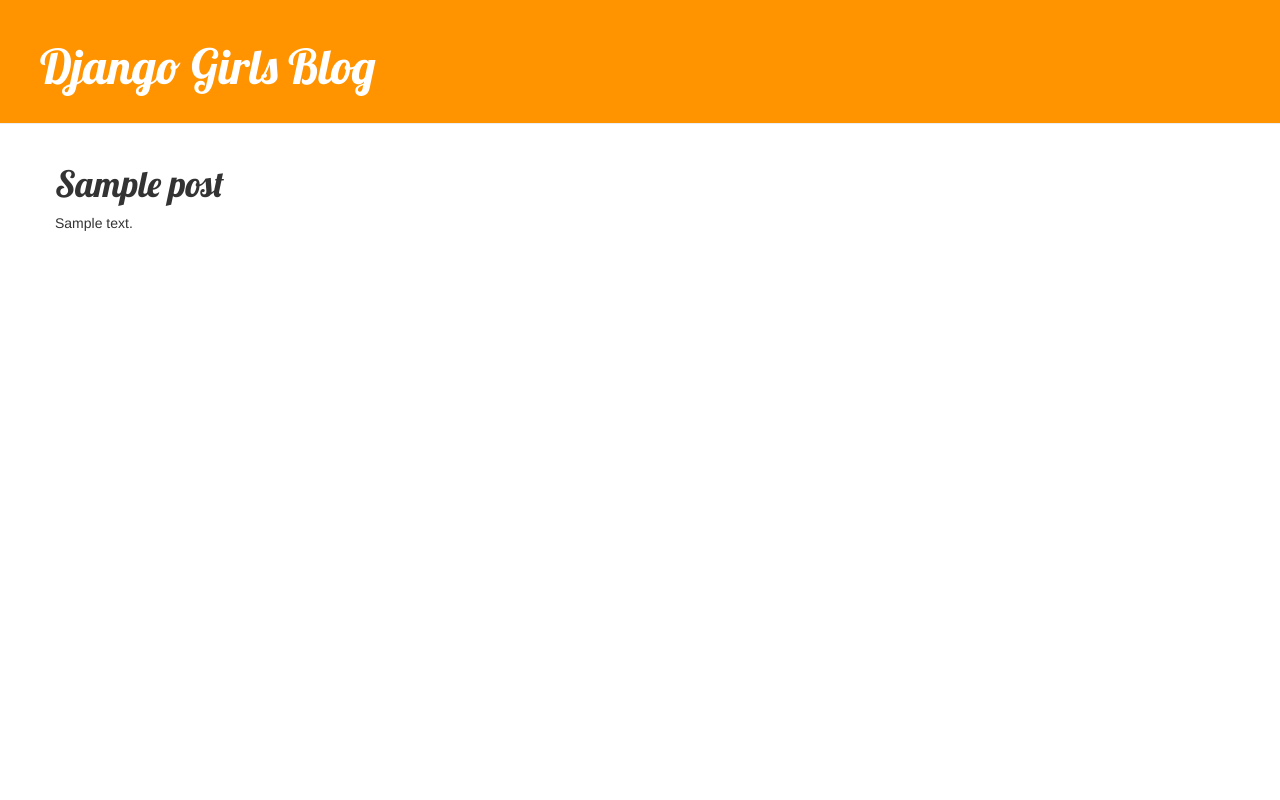
After one commit to jaeeun37/my-first-blog, a Django app: page /post/1/ in a window 1280 px wide. The commit adds this page. Run offline with Django 3.2, Linux system fonts and the light colour scheme; tables that the repository leaves empty hold one stand-in row (values such as "Sample post"); some libraries are stand-ins or nearby versions.

Commit message:
Added view and template for detaild blog post as well as CSS for the site.

```diff
--- /dev/null
+++ b/blog/static/css/blog.css
@@ -0,0 +1,55 @@
+h1 a {
+    color: #FCA205;
+    font-family: 'Lobster';
+
+}
+body {
+    padding-left: 0px;
+}
+
+.page-header {
+    background-color: #ff9400;
+    margin-top: 0;
+    padding: 20px 20px 20px 40px;
+}
+
+.page-header h1, .page-header h1 a, .page-header h1 a:visited, .page-header h1 a:active {
+    color: #ffffff;
+    font-size: 36pt;
+    text-decoration: none;
+}
+
+.content {
+    margin-left: 40px;
+}
+
+h1, h2, h3, h4 {
+    font-family: 'Lobster', cursive;
+}
+
+.date {
+    color: #828282;
+}
+
+.save {
+    float: right;
+}
+
+.post-form textarea, .post-form input {
+    width: 100%;
+}
+
+.top-menu, .top-menu:hover, .top-menu:visited {
+    color: #ffffff;
+    float: right;
+    font-size: 26pt;
+    margin-right: 20px;
+}
+
+.post {
+    margin-bottom: 70px;
+}
+
+.post h1 a, .post h1 a:visited {
+    color: #000000;
+}
--- /dev/null
+++ b/blog/templates/blog/base.html
@@ -0,0 +1,24 @@
+{% load static %}
+<html>
+    <head>
+      <div class="page-header">
+    <h1><a href="/">Django Girls Blog</a></h1>
+</div>
+        <link href="//fonts.googleapis.com/css?family=Lobster&subset=latin,latin-ext" rel="stylesheet" type="text/css">
+        <title>Django Girls blog</title>
+        <link rel="stylesheet" href="//maxcdn.bootstrapcdn.com/bootstrap/3.2.0/css/bootstrap.min.css">
+        <link rel="stylesheet" href="//maxcdn.bootstrapcdn.com/bootstrap/3.2.0/css/bootstrap-theme.min.css">
+        <link rel="stylesheet" href="{% static 'css/blog.css' %}">
+    </head>
+    <body>
+
+        <div class="content container">
+            <div class="row">
+                <div class="col-md-8">
+                {% block content %}
+                {% endblock %}
+                </div>
+            </div>
+        </div>
+    </body>
+</html>
--- /dev/null
+++ b/blog/templates/blog/post_detail.html
@@ -0,0 +1,13 @@
+{% extends 'blog/base.html' %}
+
+{% block content %}
+    <div class="post">
+        {% if post.published_date %}
+            <div class="date">
+                {{ post.published_date }}
+            </div>
+        {% endif %}
+        <h1>{{ post.title }}</h1>
+        <p>{{ post.text|linebreaksbr }}</p>
+    </div>
+{% endblock %}
--- a/blog/urls.py
+++ b/blog/urls.py
@@ -3,4 +3,5 @@ from . import views
 
 urlpatterns = [
     path('', views.post_list, name='post_list'),
+    path('post/<int:pk>/', views.post_detail, name='post_detail'),
 ]
--- a/blog/views.py
+++ b/blog/views.py
@@ -1,7 +1,11 @@
 from django.shortcuts import render
 from django.utils import timezone
 from .models import Post
+from django.shortcuts import render, get_object_or_404
 
 def post_list(request):
     posts = Post.objects.filter(publish_date__lte=timezone.now()).order_by('publish_date')
     return render(request, 'blog/post_list.html', {'posts': posts})
+def post_detail(request, pk):
+    post = get_object_or_404(Post, pk=pk)
+    return render(request, 'blog/post_detail.html', {'post': post})
```
Also changed, not shown: blog/templates/blog/post_list.html (+13 -21 lines).
